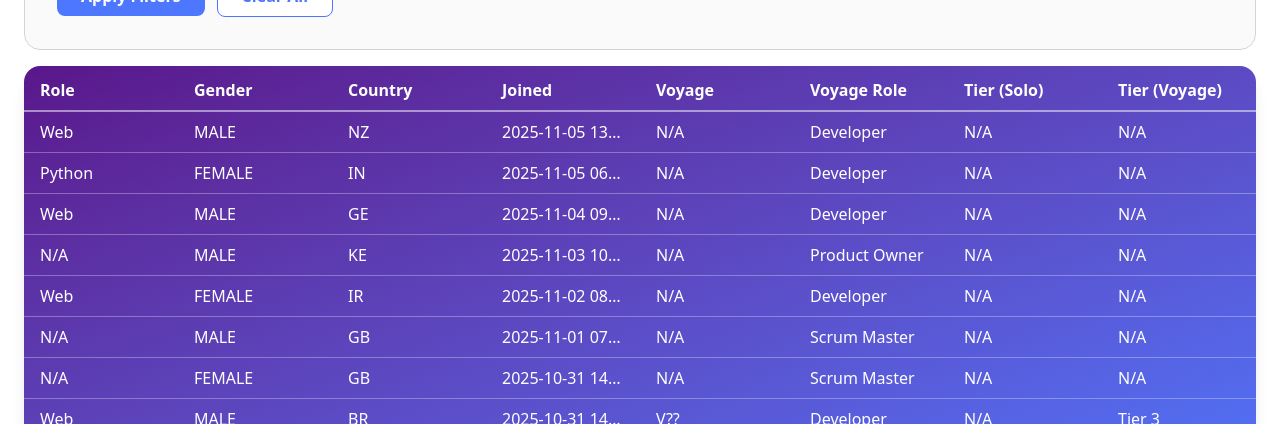
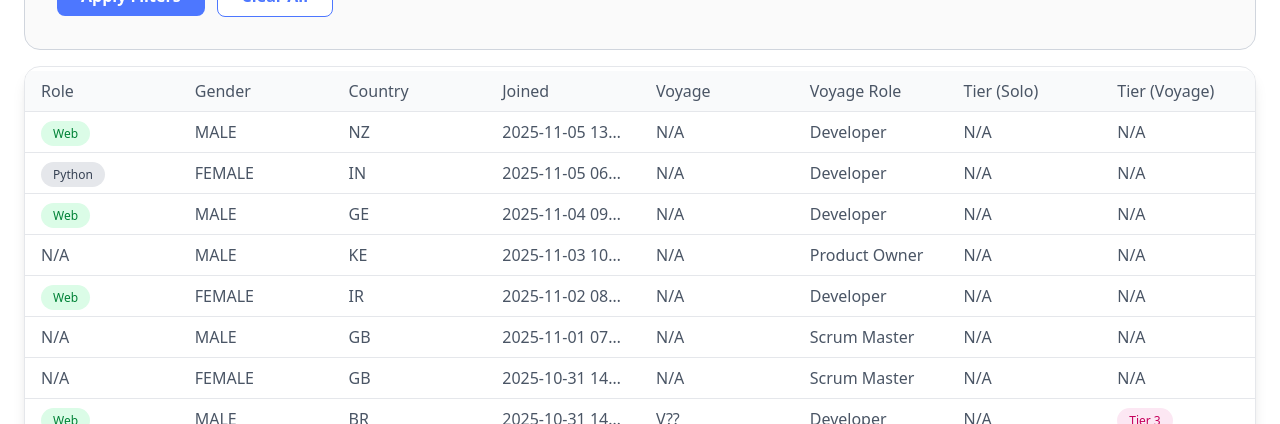
Before and after one commit to chingu-voyages/V58-tier3-team-39, a Next.js app in the folder next-app/: page /list in a window 1280 px wide. Shown: the part 376-800 px from the top of the page. Built offline with nearby package versions, Linux system fonts and the light colour scheme; no server answers.

Commit message:
feat: update table styles

```diff
--- a/next-app/app/list/page.tsx
+++ b/next-app/app/list/page.tsx
@@ -2,9 +2,11 @@ import { Member } from '../../types/member';
 import MembersContainer from '../../components/MembersContainer';
 
 async function getMembers(): Promise<Member[]> {
-  const res = await fetch('http://localhost:3000/api/members', {
-    cache: 'force-cache',
-  });
+  // const res = await fetch('http://localhost:3000/api/members', {
+  //   cache: 'force-cache',
+  // });
+
+  const res = await fetch('http://localhost:3000/api/members');
 
   if (!res.ok) {
     throw new Error('There was an error');
--- a/next-app/components/MemberList.tsx
+++ b/next-app/components/MemberList.tsx
@@ -25,16 +25,34 @@ export default function MemberList({
     'Tier (Voyage)',
   ];
 
+  const badgeStyles: Record<string, string> = {
+    Web: 'bg-green-100 text-green-700',
+    Python: 'bg-gray-200 text-gray-700',
+    'Tier 1': 'bg-gray-200 text-gray-700',
+    'Tier 2': 'bg-green-100 text-green-700',
+    'Tier 3': 'bg-pink-100 text-pink-700',
+  };
+
+  const badge = (value: string | null | undefined) => {
+    if (!value) return 'N/A';
+    const style = badgeStyles[value] || 'bg-gray-100 text-gray-600';
+    return (
+      <span className={`px-3 py-1 rounded-full text-xs font-medium ${style}`}>
+        {value}
+      </span>
+    );
+  };
+
   return (
     <>
-      <div className="bg-linear-to-br from-purple-900 to-[#4c77fe] rounded-2xl shadow-lg py-1 w-full overflow-x-auto">
+      <div className="border border-gray-200 rounded-2xl shadow-lg py-1 w-full overflow-x-auto">
         <table className="border-collapse w-full table-fixed min-w-[700px]">
-          <thead className="border-b-2 border-white/50">
+          <thead className="bg-gray-50 border-b border-gray-200">
             <tr>
               {headers.map((header, i) => (
                 <th
                   key={i}
-                  className="text-left font-semibold text-white px-4 py-2 whitespace-nowrap truncate overflow-clip"
+                  className="text-left font-normal text-gray-600 px-4 py-2 whitespace-nowrap truncate overflow-clip"
                 >
                   {header}
                 </th>
@@ -46,32 +64,32 @@ export default function MemberList({
               <tr
                 key={i}
                 className={
-                  i < members.length - 1 ? 'border-b border-white/30' : ''
+                  i < members.length - 1 ? 'border-b border-gray-200' : ''
                 }
               >
-                <td className="px-4 py-2 text-white whitespace-nowrap truncate overflow-clip">
-                  {m.roleType || 'N/A'}
+                <td className="px-4 py-2 text-gray-600 whitespace-nowrap truncate overflow-clip">
+                  {badge(m.roleType)}
                 </td>
-                <td className="px-4 py-2 text-white whitespace-nowrap truncate overflow-clip">
+                <td className="px-4 py-2 text-gray-600 whitespace-nowrap truncate overflow-clip">
                   {m.gender || 'N/A'}
                 </td>
-                <td className="px-4 py-2 text-white whitespace-nowrap truncate overflow-clip">
+                <td className="px-4 py-2 text-gray-600 whitespace-nowrap truncate overflow-clip">
                   {m.countryCode || 'N/A'}
                 </td>
-                <td className="px-4 py-2 text-white whitespace-nowrap truncate overflow-clip">
+                <td className="px-4 py-2 text-gray-600 whitespace-nowrap truncate overflow-clip">
                   {m.timestamp || 'N/A'}
                 </td>
-                <td className="px-4 py-2 text-white whitespace-nowrap truncate overflow-clip">
+                <td className="px-4 py-2 text-gray-600 whitespace-nowrap truncate overflow-clip">
                   {m.voyage || 'N/A'}
                 </td>
-                <td className="px-4 py-2 text-white whitespace-nowrap truncate overflow-clip">
+                <td className="px-4 py-2 text-gray-600 whitespace-nowrap truncate overflow-clip">
                   {m.voyageRole || 'N/A'}
                 </td>
-                <td className="px-4 py-2 text-white whitespace-nowrap truncate overflow-clip">
+                <td className="px-4 py-2 text-gray-600 whitespace-nowrap truncate overflow-clip">
                   {m.soloProjectTier || 'N/A'}
                 </td>
-                <td className="px-4 py-2 text-white whitespace-nowrap truncate overflow-clip">
-                  {m.voyageTier || 'N/A'}
+                <td className="px-4 py-2 text-gray-600 whitespace-nowrap truncate overflow-clip">
+                  {badge(m.voyageTier)}
                 </td>
               </tr>
             ))}
```
